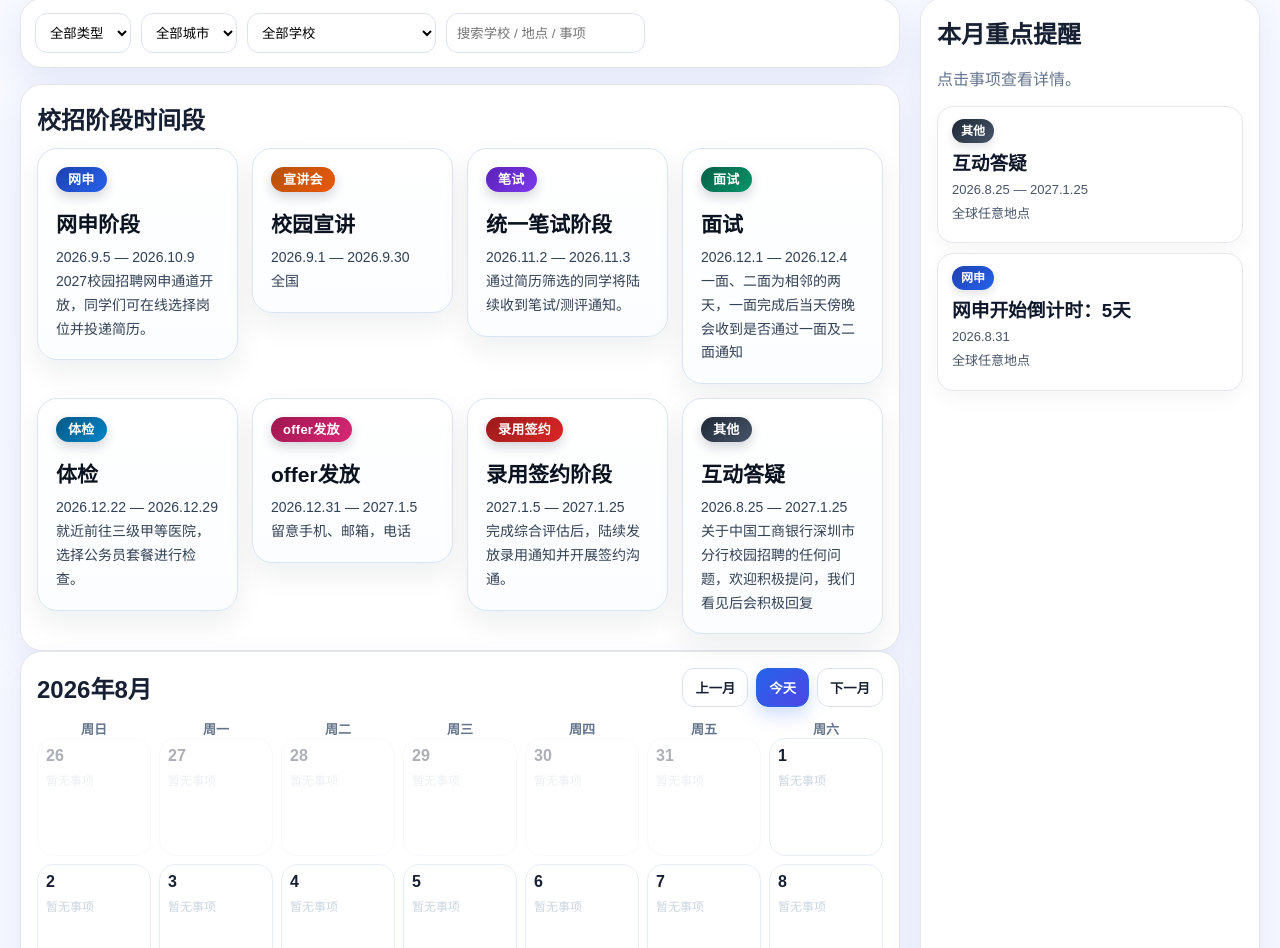
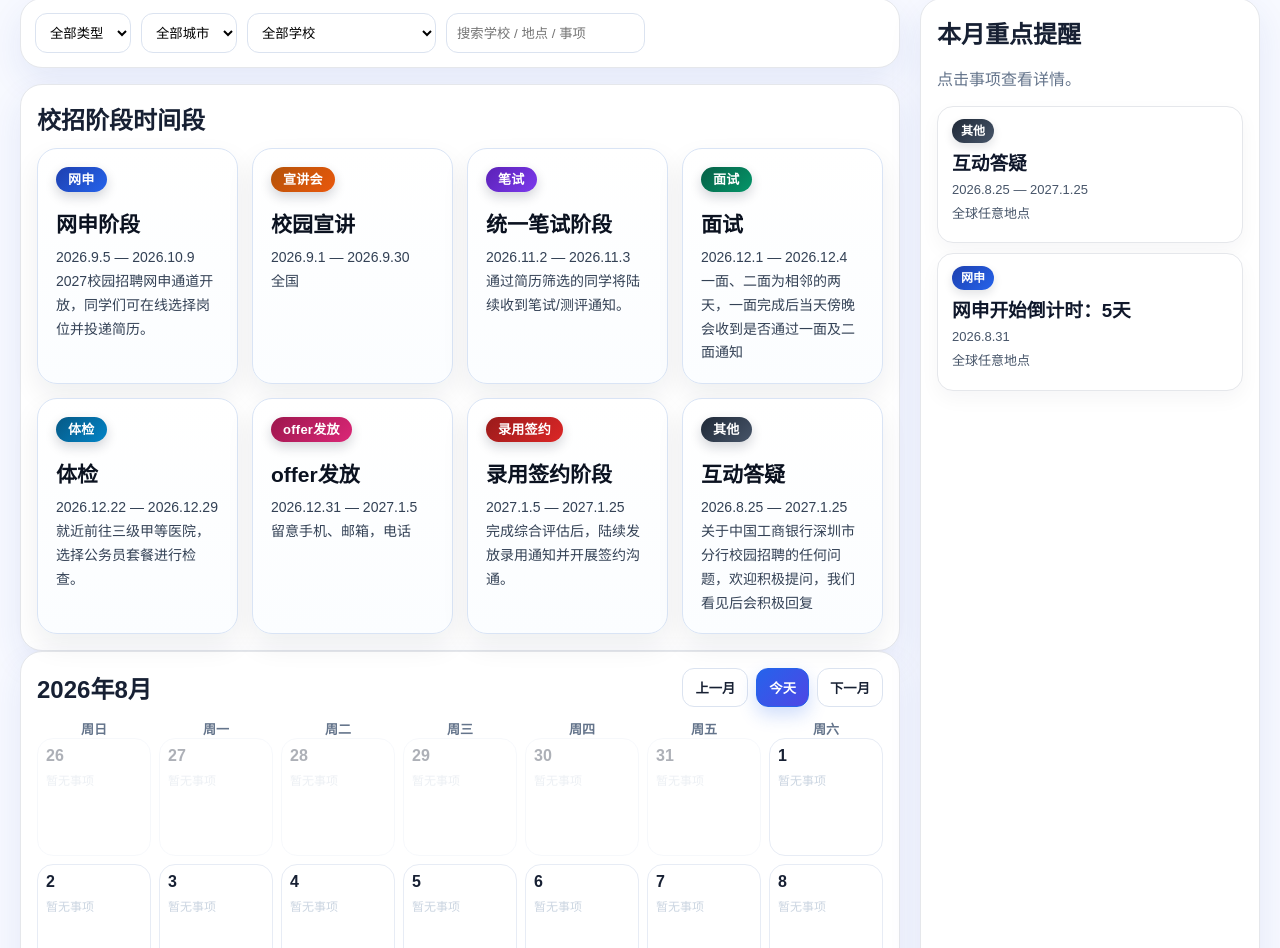
Before and after one commit to hcs6666/campus-calendar-2027-deploy-ready, a plain HTML site: page index.html in a window 1280 px wide. Shown: the part 982-1930 px from the top of the page. Drawn offline with Linux system fonts and the light colour scheme.

Commit message:
Add files via upload

```diff
--- a/index.html
+++ b/index.html
@@ -7,7 +7,7 @@
 .hero-inner{position:absolute;left:24px;right:24px;bottom:30px;z-index:1;max-width:980px;text-shadow:0 4px 18px rgba(15,23,42,.28)}h1{margin:8px 0 4px;font-size:42px}.sub{color:rgba(255,255,255,.92);font-size:16px}.badge{display:inline-block;padding:6px 12px;border-radius:999px;background:rgba(255,255,255,.92);color:#2563eb;font-weight:700;text-shadow:none}
 .wrap{display:grid;grid-template-columns:1fr 340px;gap:20px;padding:20px}.card{background:#fff;border:1px solid #e5e7eb;border-radius:22px;box-shadow:0 14px 34px rgba(30,64,175,.09)}
 .filters{padding:14px;display:flex;gap:10px;flex-wrap:wrap;margin-bottom:16px}select,input{height:40px;border:1px solid #dbe3f0;border-radius:12px;padding:0 10px;background:#fff}
-.timeline,.calendar,.side,.mobile-important{padding:16px}.stage-list{display:grid;grid-template-columns:repeat(4,minmax(0,1fr));gap:14px;align-items:start}.stage{padding:18px;border-radius:20px;background:linear-gradient(180deg,#fff,#fbfdff);border:1px solid #d9e4f5;cursor:pointer;box-shadow:0 12px 28px rgba(15,23,42,.07);transition:transform .18s ease,box-shadow .18s ease,border-color .18s ease;overflow:hidden;align-self:start}.stage:hover{transform:translateY(-2px);box-shadow:0 18px 38px rgba(15,23,42,.13);border-color:#b8cdf0}.stage b{display:block;color:#0b1220;font-size:21px;line-height:1.25;margin:10px 0 8px;font-weight:900}.stage span{font-size:14px;color:#334155;line-height:1.7}.stage .stage-tag{display:inline-flex;align-items:center;justify-content:center;width:auto;min-width:auto;max-width:100%;margin:0 0 10px 0;padding:6px 12px;border-radius:999px;color:#fff!important;font-size:13px;font-weight:900;line-height:1;white-space:nowrap;text-shadow:none;letter-spacing:.02em;box-shadow:0 5px 12px rgba(15,23,42,.18)}
+.timeline,.calendar,.side,.mobile-important{padding:16px}.stage-list{display:grid;grid-template-columns:repeat(4,minmax(0,1fr));gap:14px;align-items:stretch}.stage{padding:18px;border-radius:20px;background:linear-gradient(180deg,#fff,#fbfdff);border:1px solid #d9e4f5;cursor:pointer;box-shadow:0 12px 28px rgba(15,23,42,.07);transition:transform .18s ease,box-shadow .18s ease,border-color .18s ease;overflow:hidden;align-self:stretch}.stage:hover{transform:translateY(-2px);box-shadow:0 18px 38px rgba(15,23,42,.13);border-color:#b8cdf0}.stage b{display:block;color:#0b1220;font-size:21px;line-height:1.25;margin:10px 0 8px;font-weight:900}.stage span{font-size:14px;color:#334155;line-height:1.7}.stage .stage-tag{display:inline-flex;align-items:center;justify-content:center;width:auto;min-width:auto;max-width:100%;margin:0 0 10px 0;padding:6px 12px;border-radius:999px;color:#fff!important;font-size:13px;font-weight:900;line-height:1;white-space:nowrap;text-shadow:none;letter-spacing:.02em;box-shadow:0 5px 12px rgba(15,23,42,.18)}
 .cal-head{display:flex;justify-content:space-between;align-items:center;margin-bottom:12px}.month{font-size:24px;font-weight:900}button,.btn{border:0;border-radius:12px;padding:9px 12px;background:#2563eb;color:#fff;font-weight:800;text-decoration:none;cursor:pointer}.nav{display:flex;gap:8px;align-items:center}.nav button{background:#fff;color:#172033;border:1px solid #dbe3f0}.nav .today-btn{background:linear-gradient(135deg,#2563eb,#4f46e5);color:#fff;border:1px solid #2563eb;box-shadow:0 8px 18px rgba(37,99,235,.22)}
 .week,.days{display:grid;grid-template-columns:repeat(7,1fr);gap:8px}.week div{text-align:center;color:#64748b;font-weight:800;font-size:13px}.day{min-height:118px;border:1px solid #e7ecf5;border-radius:16px;background:#fff;padding:8px;overflow:hidden}.day.today{border:2px solid #2563eb;background:linear-gradient(180deg,#eff6ff,#ffffff);box-shadow:0 12px 26px rgba(37,99,235,.16)}.muted{opacity:.35}.date{font-weight:900;margin-bottom:6px}.today .date{display:inline-flex;align-items:center;justify-content:center;min-width:28px;height:28px;border-radius:10px;background:#2563eb;color:#fff;padding:0 8px}.today-mark{display:inline-flex;align-items:center;margin:0 0 6px;padding:4px 8px;border-radius:999px;background:#dbeafe;color:#1d4ed8;font-size:12px;font-weight:900}.event{font-size:12px;color:#fff!important;border-radius:10px;padding:6px 7px;margin-top:5px;white-space:nowrap;overflow:hidden;text-overflow:ellipsis;font-weight:900;cursor:pointer;box-shadow:0 4px 10px rgba(15,23,42,.12)}
 .cat-网申{background:linear-gradient(135deg,#1e40af,#2563eb)}.cat-宣讲会{background:linear-gradient(135deg,#b45309,#ea580c)}.cat-笔试{background:linear-gradient(135deg,#5b21b6,#7c3aed)}.cat-面试{background:linear-gradient(135deg,#065f46,#059669)}.cat-体检{background:linear-gradient(135deg,#075985,#0284c7)}.cat-offer发放{background:linear-gradient(135deg,#9d174d,#db2777)}.cat-录用签约{background:linear-gradient(135deg,#991b1b,#dc2626)}.cat-其他{background:linear-gradient(135deg,#1f2937,#475569)}
```
